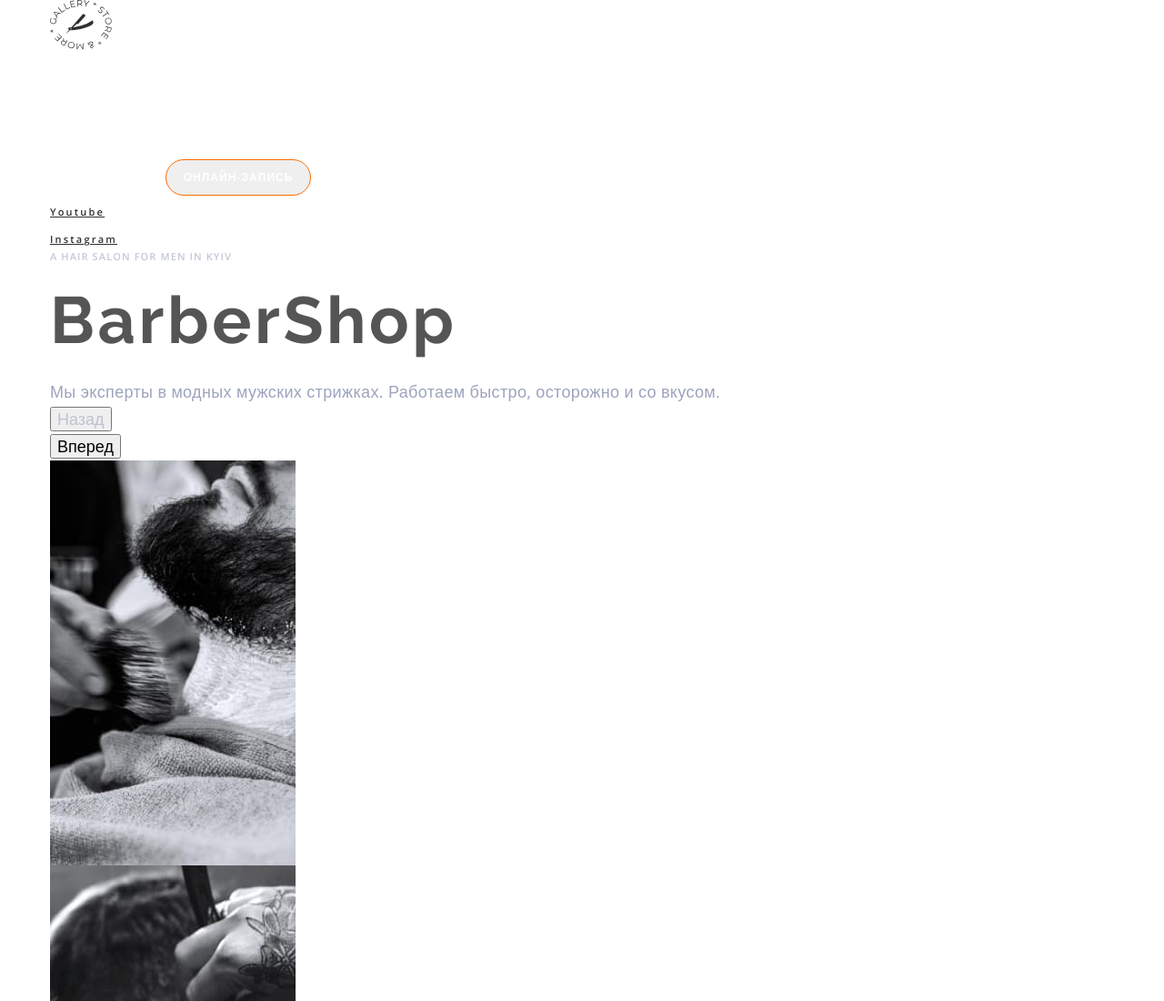
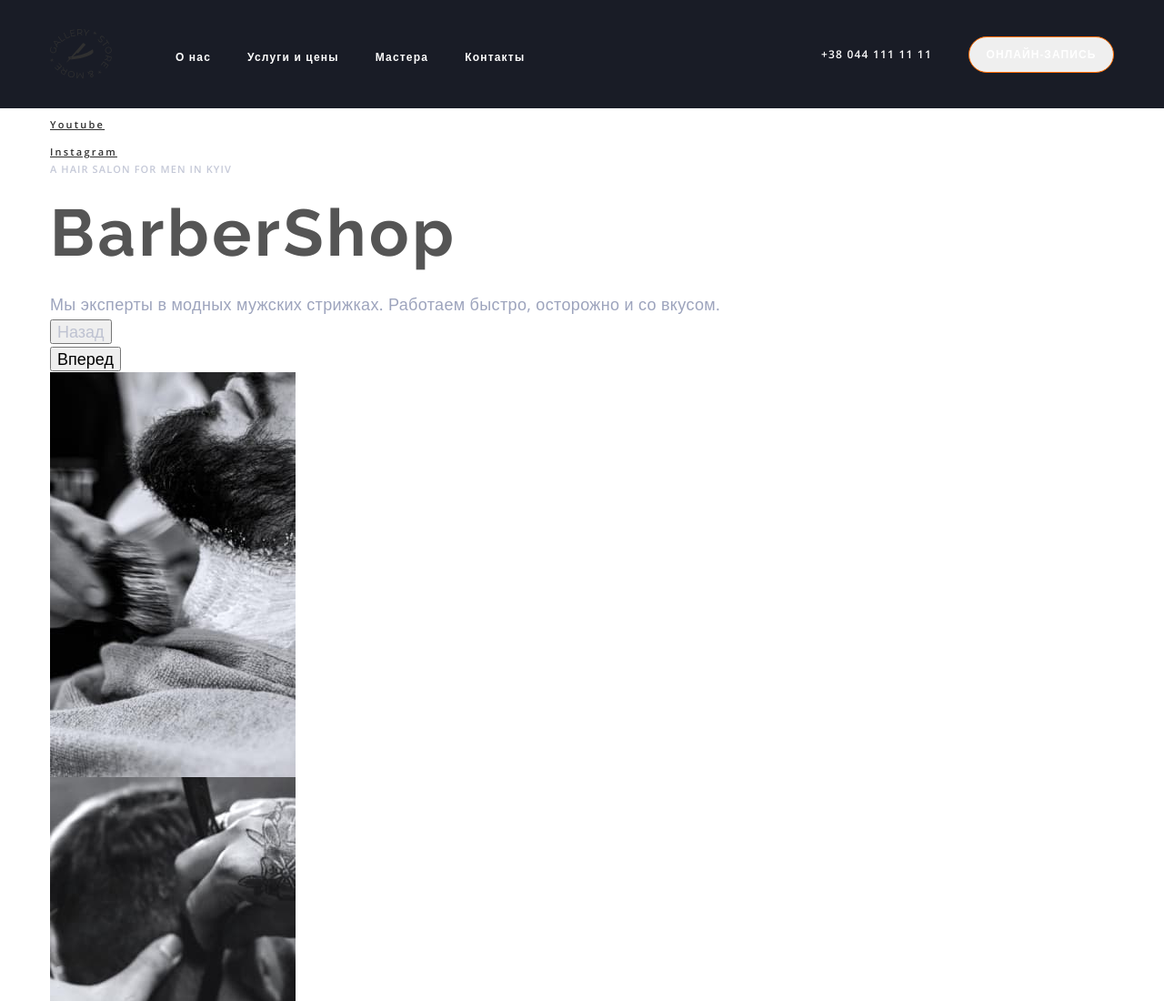
Before and after one commit to Chekirko/Flow1, a plain HTML site: page index.html in a window 1280 px wide. Shown: the top 1100 px of the page at 91% size. Drawn offline with nearby package versions, Linux system fonts and the light colour scheme.

Commit message:
додає геометрію хедера

```diff
--- a/css/styles.css
+++ b/css/styles.css
@@ -162,6 +162,30 @@ img {
 
 /* Хэдер */
 
+.header {
+  padding-top: 32px;
+  padding-bottom: 32px;
+  background-color: var(--primary-bg--mode-dark);
+}
+
+.header__container {
+  display: flex;
+  align-items: center;
+}
+
+.header__link {
+  margin-right: 70px;
+}
+
+.site-nav {
+  display: flex;
+  align-items: center;
+}
+
+.site-nav__link:not(last-child) {
+  margin-right: 40px;
+}
+
 .site-nav__link,
 .header__phone {
   font-weight: 600;
@@ -172,7 +196,14 @@ img {
   color: var(--primary-txt--mode-dark);
 }
 
+.header__wrapper {
+  display: flex;
+  align-items: center;
+  margin-left: auto;
+}
+
 .header__phone {
+  margin-right: 40px;
   text-transform: uppercase;
 }
 
--- a/index.html
+++ b/index.html
@@ -19,7 +19,7 @@
 
 <body>
     <header class="header">
-        <div class="container">
+        <div class="container header__container">
             <a class="header__link link" href="./"><img class="header__logo" src="./images/Logo.svg" alt="Логотип"
                     width="68" height="55"></a>
 
@@ -32,8 +32,10 @@
                 </ul>
             </nav>
 
-            <a class="header__phone link" href="tel:+380441111111">+38 044 111 11 11</a>
-            <button class="main-btn main-btn--mode-dark" type="button">онлайн-запись</button><a href=""></a>
+            <div class="header__wrapper">
+                <a class="header__phone link" href="tel:+380441111111">+38 044 111 11 11</a>
+                <button class="main-btn main-btn--mode-dark" type="button">онлайн-запись</button><a href=""></a>
+            </div>
         </div>
     </header>
 
```
